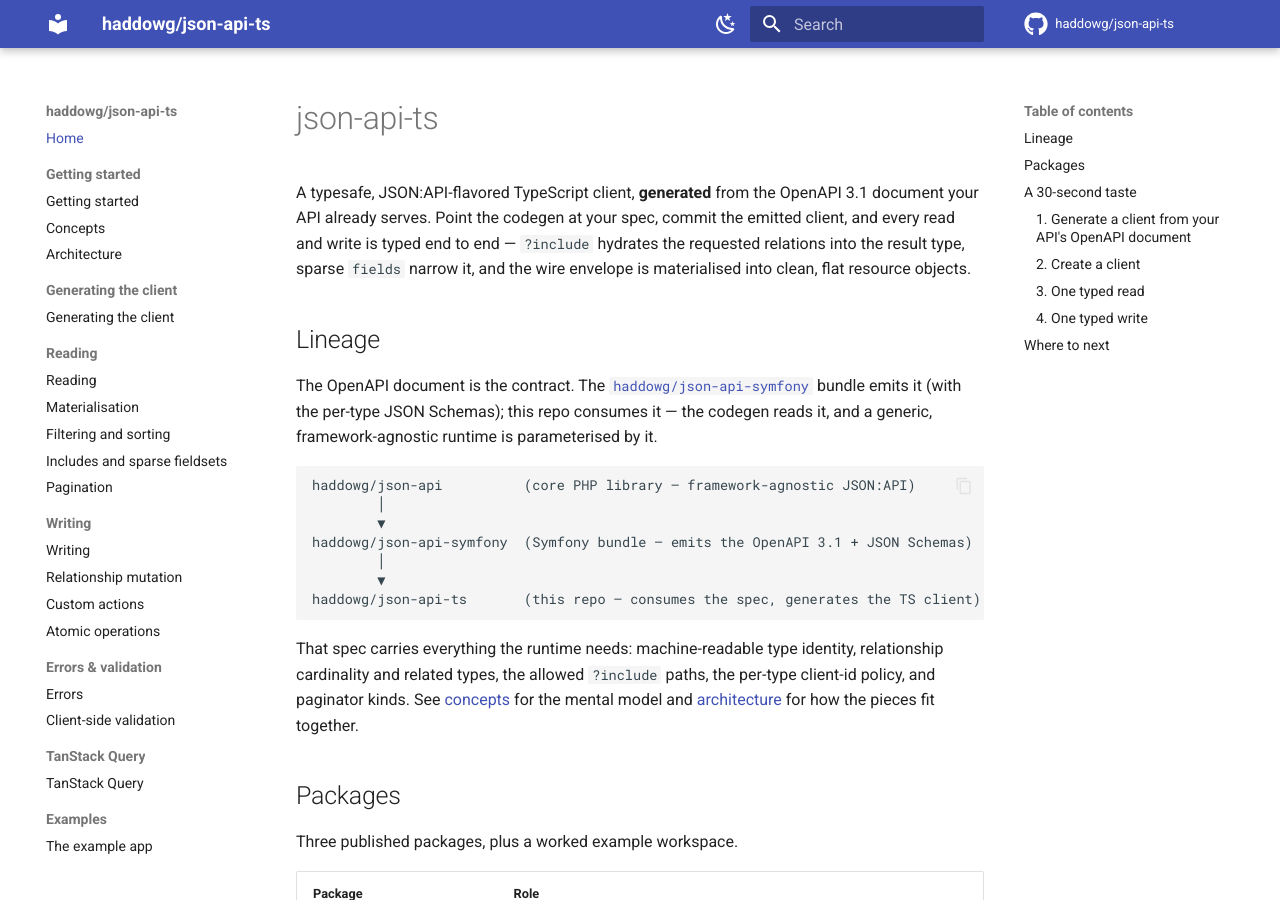
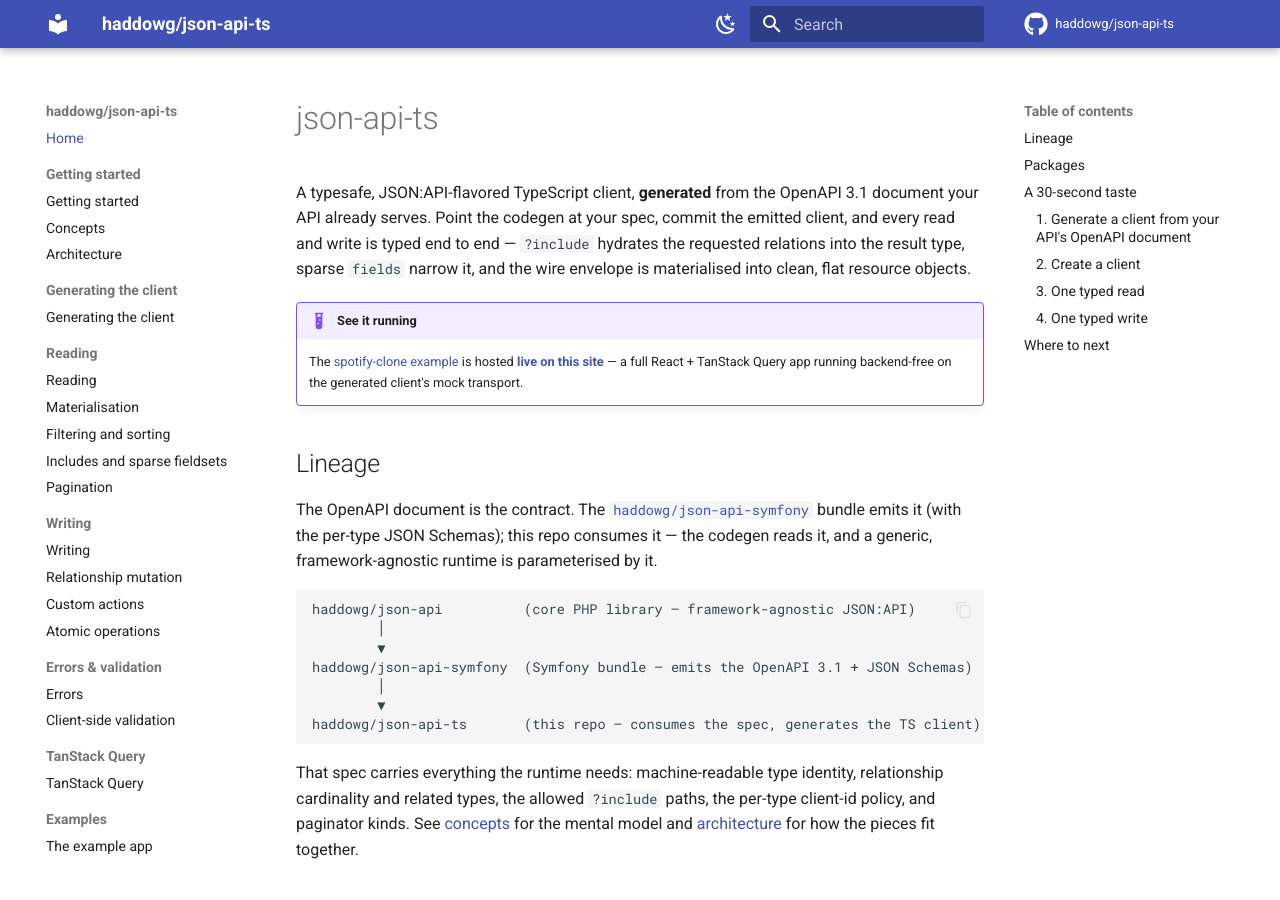
Before and after one commit to haddowg/json-api-ts, an MkDocs documentation site: the page built from docs/index.md, in a window 1280 px wide and 900 px high. Built offline with MkDocs 1.6.1 and Material for MkDocs 9.7.7, drawn with Linux system fonts in a browser that asks for light colours; comment, search, counter and statistics services are not loaded.

Commit message:
docs: link the hosted spotify-clone demo (#34)
Claude-Session: https://claude.ai/code/session_01WUj86h7WBFK4vH8TNveQ3L

```diff
--- a/docs/index.md
+++ b/docs/index.md
@@ -1,6 +1,9 @@
 # json-api-ts
 
 A typesafe, JSON:API-flavored TypeScript client, **generated** from the OpenAPI 3.1 document your API already serves. Point the codegen at your spec, commit the emitted client, and every read and write is typed end to end — `?include` hydrates the requested relations into the result type, sparse `fields` narrow it, and the wire envelope is materialised into clean, flat resource objects.
+
+!!! example "See it running"
+    The [spotify-clone example](example-app.md) is hosted **[live on this site](https://haddowg.github.io/json-api-ts/spotify-clone/)** — a full React + TanStack Query app running backend-free on the generated client's mock transport.
 
 ## Lineage
 
```
Also changed, not shown: docs/example-app.md (+3 -0 lines).
